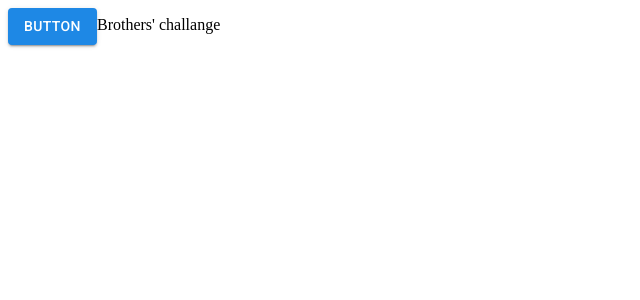
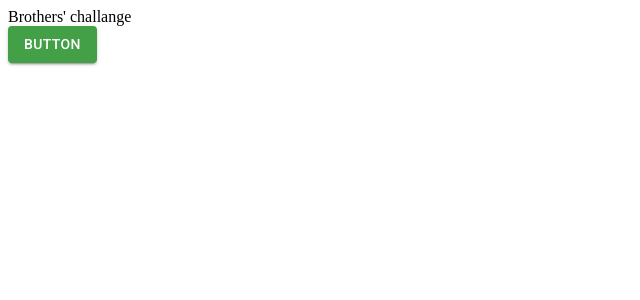
Before and after one commit to sspr/brothers-challange, a React (Create React App) app: page / in a window 1280 px wide. Shown: the top 300 px of the page, without its empty margins (0-640 px from the left). Built offline with nearby package versions, Linux system fonts and the light colour scheme.

Commit message:
Add TypeScript check to husky, define theme, setup tests

```diff
--- a/src/app/App.tsx
+++ b/src/app/App.tsx
@@ -1,13 +1,18 @@
 import { useIntl } from 'react-intl';
 import Button from '@mui/material/Button';
+
+import { theme } from 'assets/styles/theme';
 
 export const App = () => {
   const { formatMessage } = useIntl();
 
   return (
     <>
-      <Button variant="contained">Button</Button>
       {formatMessage({ id: 'page.title' })}
+      <br />
+      <Button variant="contained" sx={{ backgroundColor: theme.color.green }} color="primary">
+        Button
+      </Button>
     </>
   );
 };
--- a/src/assets/styles/theme.ts
+++ b/src/assets/styles/theme.ts
@@ -1,5 +1,28 @@
 import { createTheme } from '@mui/material/styles';
-import { blue } from '@mui/material/colors';
+import { blue, blueGrey, deepOrange, green, purple, red } from '@mui/material/colors';
+
+declare module '@mui/material/styles' {
+  interface Theme {
+    color: {
+      red: string;
+      purple: string;
+      blue: string;
+      green: string;
+      grey: string;
+      orange: string;
+    };
+  }
+  interface ThemeOptions {
+    color?: {
+      red?: string;
+      purple?: string;
+      blue?: string;
+      green?: string;
+      grey?: string;
+      orange?: string;
+    };
+  }
+}
 
 export const theme = createTheme({
   palette: {
@@ -7,4 +30,12 @@ export const theme = createTheme({
       main: blue[600],
     },
   },
+  color: {
+    red: red[500],
+    purple: purple[500],
+    blue: blue[500],
+    green: green[600],
+    grey: blueGrey[500],
+    orange: deepOrange[500],
+  },
 });
```
Also changed, not shown: package.json (+11 -3 lines), src/tests/index.tsx (added, +34 -0 lines), .eslintrc.json, 2 other files (tests, documents, lock files or other folders).
